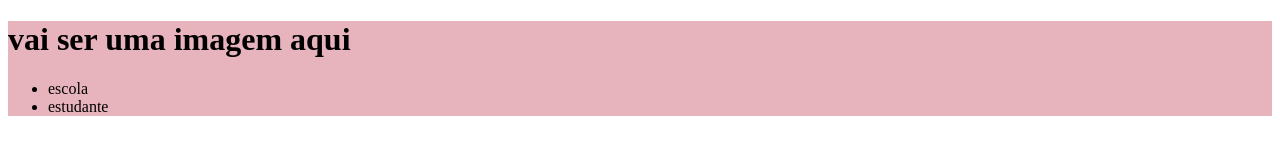
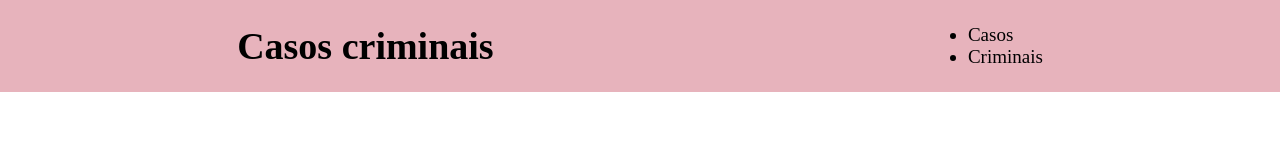
Before and after one commit to youemily/casos.criminais, a plain HTML site: page index.html in a window 1280 px wide. Drawn offline with Linux system fonts and the light colour scheme.

Commit message:
cabecalho completo

```diff
--- a/index.html
+++ b/index.html
@@ -9,10 +9,10 @@
 </head>
 <body>
     <header>
-        <h1> vai ser uma imagem aqui </h1>
+      <h1> Casos criminais </h1>
     <ul>
-        <li> escola </li>
-        <li> estudante </li>
+        <li>  Casos </li>
+        <li>  Criminais </li>
     </ul>
     </header>
 
--- a/style.css
+++ b/style.css
@@ -1,4 +1,13 @@
+*{
+    margin: 0%;
+    padding: 0%;
+}
+
 header {
-    background-color: #E7B3BC;
+background-color: #E7B3BC;
     color: black;
+    padding: 24px 0;
+    display: flex;
+    justify-content: space-around;
+    font-size: 19px;
 }
```
